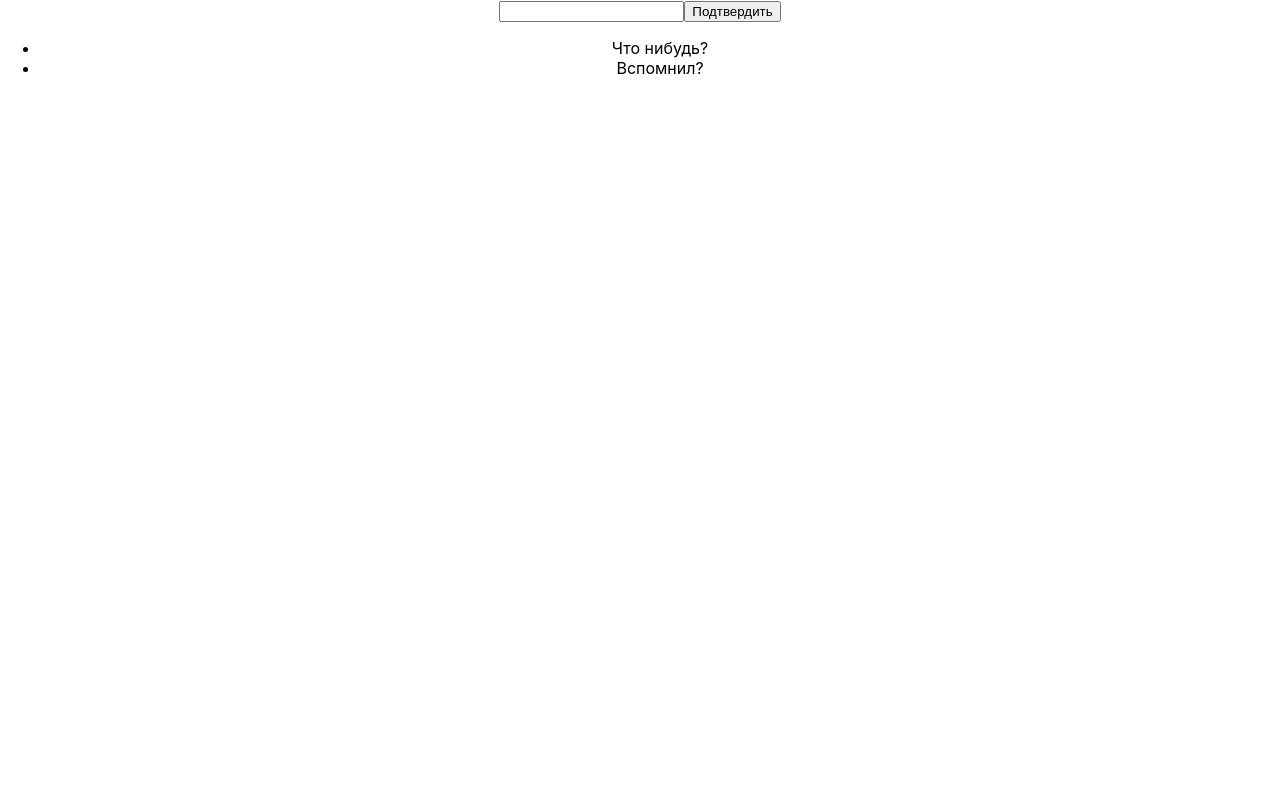
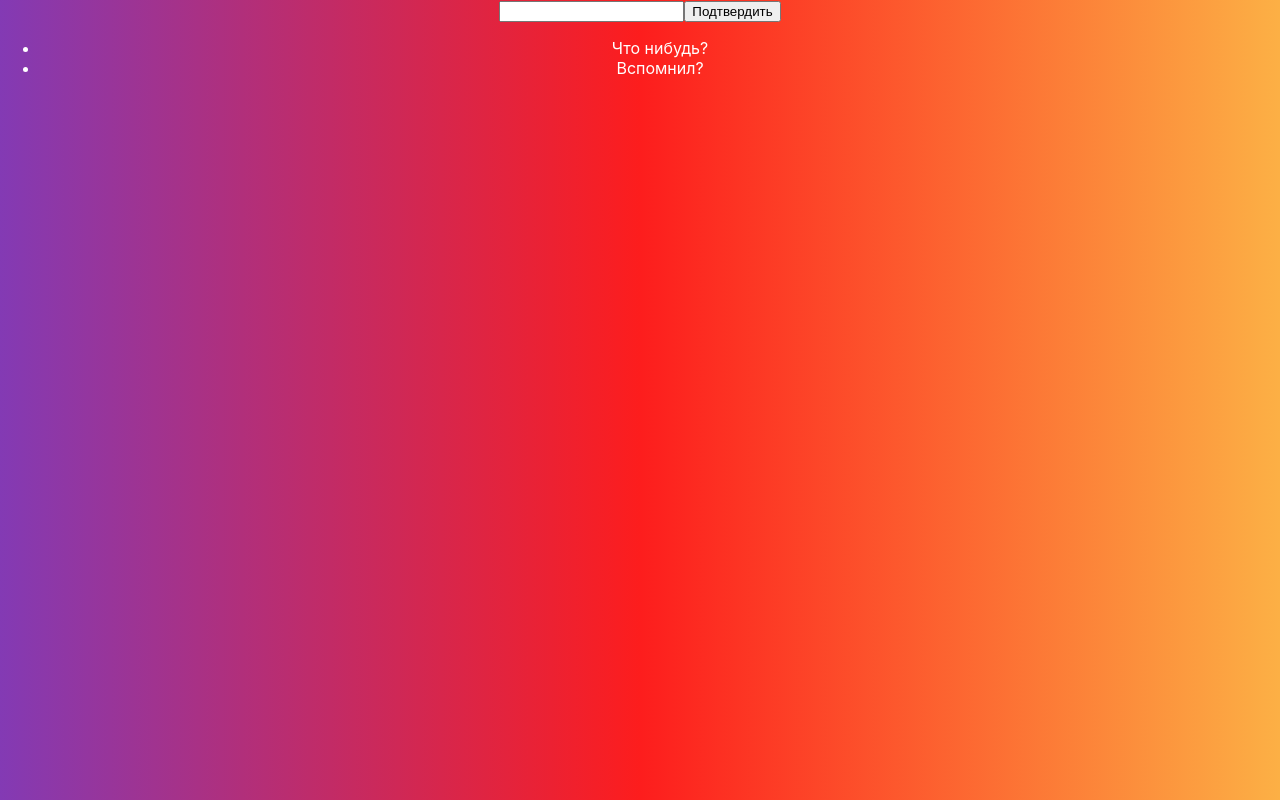
Before and after one commit to blackmozzzart/To-Do, a React (Create React App) app: page / in a window 1280 px wide. Built offline with nearby package versions, Linux system fonts and the light colour scheme.

Commit message:
добавил градиент, вынес ToDo в отдельный компонент

```diff
--- a/src/App.js
+++ b/src/App.js
@@ -1,6 +1,6 @@
-import logo from './logo.svg';
 import './App.css';
 import React from 'react';
+import {ToDo} from './components/ToDo/ToDo'
 
 function App() {
   const [newToDo, setNewToDo] = React.useState('');
@@ -22,7 +22,7 @@ function App() {
         const key = toDo + '_' + index;
         console.log(key);
         return (
-          <li key={key}>{toDo}</li>
+          <ToDo ToDo={toDo}/>
         )
       })}</ul>
     </div>
--- /dev/null
+++ b/src/components/ToDo/ToDo.css
@@ -0,0 +1,3 @@
+.ToDo {
+    color: white;
+}
--- /dev/null
+++ b/src/components/ToDo/ToDo.js
@@ -0,0 +1,6 @@
+import './ToDo.css'
+export function ToDo(props) {
+    return (
+        <li className='ToDo'>{props.ToDo}</li>
+    )
+}
--- a/src/index.css
+++ b/src/index.css
@@ -1,4 +1,6 @@
 body {
+  background: rgb(131,58,180);
+  background: linear-gradient(90deg, rgba(131,58,180,1) 0%, rgba(253,29,29,1) 50%, rgba(252,176,69,1) 100%);
   margin: 0;
   font-family: -apple-system, BlinkMacSystemFont, 'Segoe UI', 'Roboto', 'Oxygen',
     'Ubuntu', 'Cantarell', 'Fira Sans', 'Droid Sans', 'Helvetica Neue',
```
